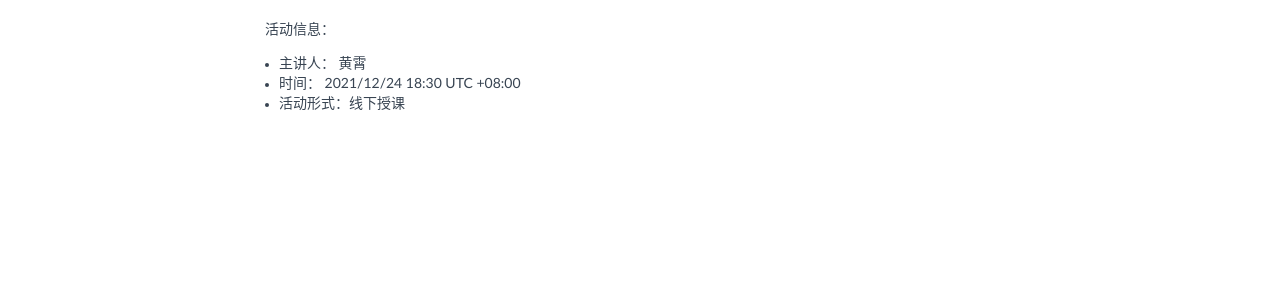
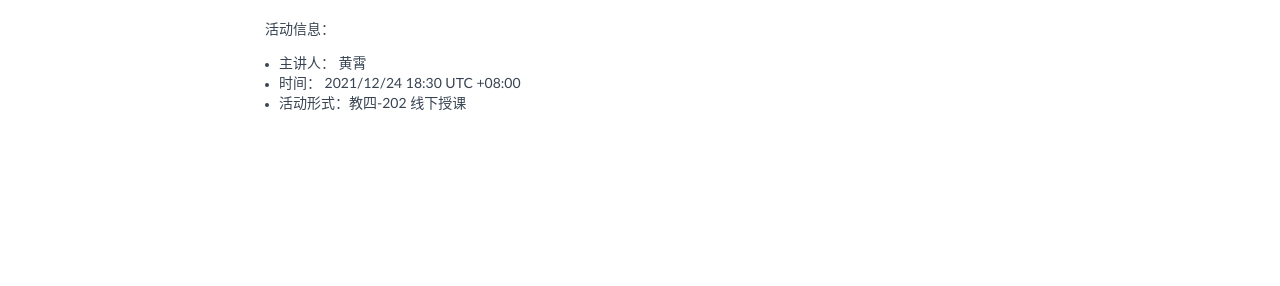
Before and after one commit to NJUPT-SAST/info, a Jekyll site: the page built from _posts/event/2021-12-24-C-Final-Exam.md, in a window 1280 px wide and 947 px high. Shown: the part 379-665 px from the top of the window. Built offline with Jekyll 4.4.1, drawn with Linux system fonts in a browser that asks for light colours.

Commit message:
Update 2021-12-24-C-Final-Exam.md

```diff
--- a/_posts/event/2021-12-24-C-Final-Exam.md
+++ b/_posts/event/2021-12-24-C-Final-Exam.md
@@ -22,4 +22,4 @@ PPT下载：https://www.aliyundrive.com/s/AvVpC1tMbgW
 
 + 主讲人： 黄霄
 + 时间： 2021/12/24 18:30 UTC +08:00
-+ 活动形式：线下授课
++ 活动形式：教四-202 线下授课
```
